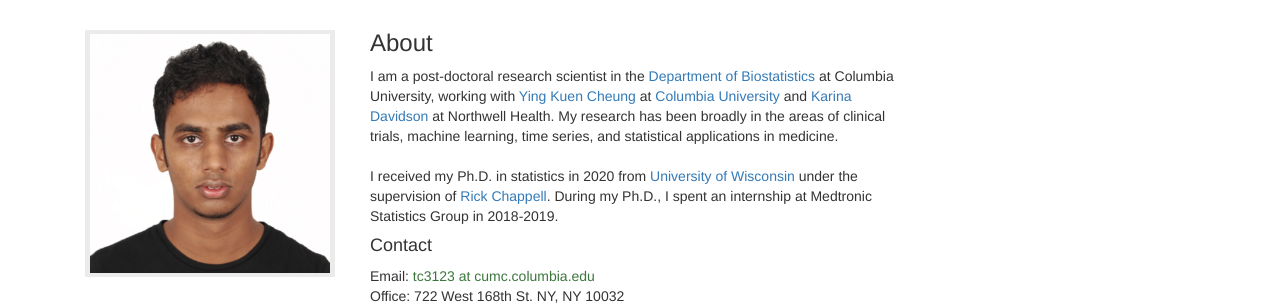
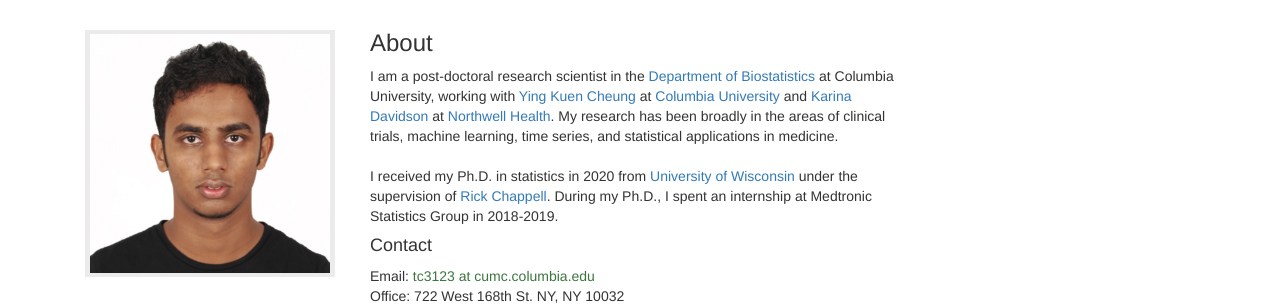
Before and after one commit to thevaachandereng/thevaachandereng.github.io, a Jekyll site: the page built from index.html, in a window 1280 px wide. Shown: the part 120-425 px from the top of the page. Built offline with Jekyll 4.4.1, drawn with Linux system fonts in a browser that asks for light colours; nearby versions of some CDN libraries; part of the change alters nothing that is shown.

```diff
--- a/index.html
+++ b/index.html
@@ -13,7 +13,7 @@ title:  'Thevaa Chandereng'
   <div class="col-md-6">
     <h3 class="featurette-heading">About </h3>
     <div>
-    I am a post-doctoral research scientist in the <a href = "https://www.publichealth.columbia.edu/academics/departments/biostatistics/">Department of Biostatistics</a> at Columbia University, working with <a href = "https://www.publichealth.columbia.edu/people/our-faculty/yc632">Ying Kuen Cheung</a> at <a href = "https://www.columbia.edu/">Columbia University</a> and <a href = "https://feinstein.northwell.edu/institutes-researchers/our-researchers/karina-davidson-phd">Karina Davidson</a> at Northwell Health. My research has been broadly in the areas of clinical trials, machine learning, time series, and statistical applications in medicine.<br/>
+    I am a post-doctoral research scientist in the <a href = "https://www.publichealth.columbia.edu/academics/departments/biostatistics/">Department of Biostatistics</a> at Columbia University, working with <a href = "https://www.publichealth.columbia.edu/people/our-faculty/yc632">Ying Kuen Cheung</a> at <a href = "https://www.columbia.edu/">Columbia University</a> and <a href = "https://feinstein.northwell.edu/institutes-researchers/our-researchers/karina-davidson-phd">Karina Davidson</a> at <a href = "https://www.northwell.edu/">Northwell Health</a>. My research has been broadly in the areas of clinical trials, machine learning, time series, and statistical applications in medicine.<br/>
     <br/>
     I received my Ph.D. in statistics in 2020 from <a href = "https://www.wisc.edu/">University of Wisconsin</a> under the supervision of <a href = "https://biostat.wiscweb.wisc.edu/staff/chappell-richard-j/">Rick Chappell</a>. During my Ph.D., I spent an internship at Medtronic Statistics Group in 2018-2019. <br/>
     </div>
```
